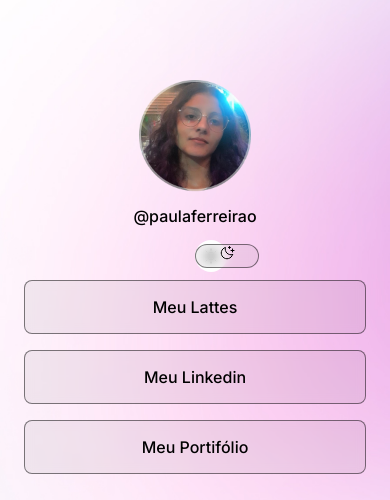
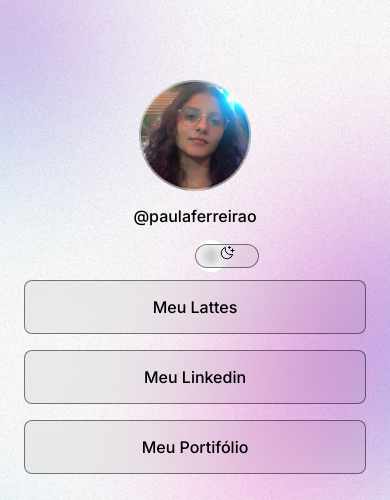
Before and after one commit to paulaferreirao/dev-links, a plain HTML site: page index.html in a window 390 px wide. Shown: the top 500 px of the page. Drawn offline with nearby package versions, Linux system fonts and the light colour scheme.

Commit message:
change background based on media queries

```diff
--- a/style.css
+++ b/style.css
@@ -6,7 +6,7 @@
 
 :root {
     --text-color: white;
-    --bg-url: url(./assets/assets/bg-desktop.jpg);
+    --bg-url: url(./assets/assets/bg-mobile.jpg);
     --stroke-color: rgba(255, 255, 255, 0.5);
     --surface-color: rgba(255, 255, 255, 0.05);
     --surface-color-hover: rgba(0, 0, 0, 0.02);
@@ -16,7 +16,7 @@
 
 .light {
     --text-color: black;
-    --bg-url: url(./assets/assets/bg-desktop-light.jpg);
+    --bg-url: url(./assets/assets/bg-mobile-light.jpg);
     --stroke-color: rgba(0, 0, 0, 0.5);
     --surface-color: rgba(0, 0, 0, 0.05);
     --surface-color-hover: rgba(0, 0, 0, 0.2);
@@ -169,3 +169,15 @@ footer {
     text-align: center;
     font-size: 14px;
 }
+
+/*media queries*/
+
+@media (min-width: 700px) {
+    :root {
+        --bg-url: url(./assets/assets/bg-desktop.jpg);
+    }
+
+    .light {
+        --bg-url: url(./assets/assets/bg-desktop-light.jpg);
+    }
+}
```
